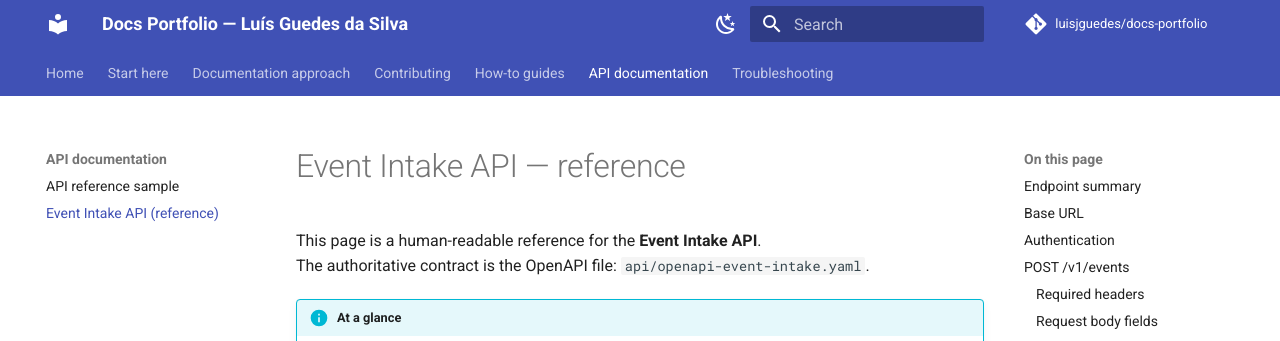
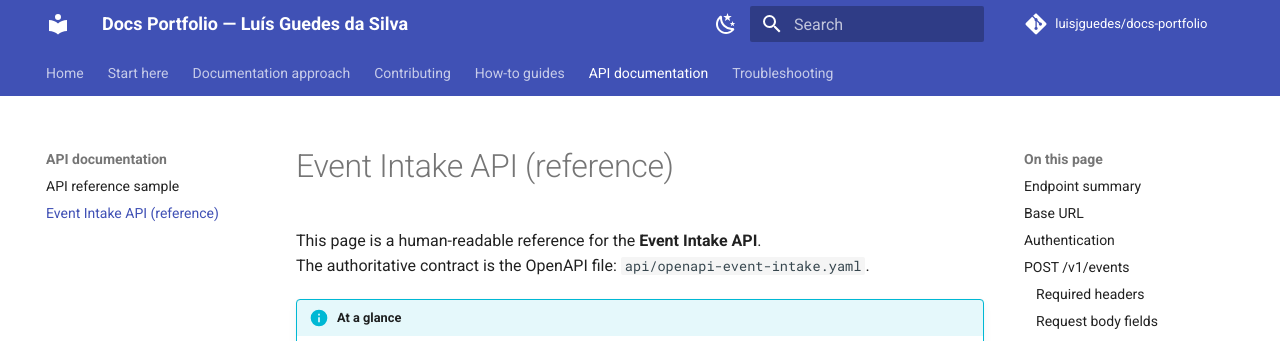
Before and after one commit to luisjguedes/docs-portfolio, an MkDocs documentation site: the page built from docs/reference/event-intake-api.md, in a window 1280 px wide and 900 px high. Shown: the top 341 px of the window. Built offline with MkDocs 1.6.1 and Material for MkDocs 9.7.7, drawn with Linux system fonts in a browser that asks for light colours; comment, search, counter and statistics services are not loaded.

```diff
--- a/docs/reference/event-intake-api.md
+++ b/docs/reference/event-intake-api.md
@@ -1,4 +1,4 @@
-# Event Intake API — reference
+# Event Intake API (reference)
 
 This page is a human-readable reference for the **Event Intake API**.
 The authoritative contract is the OpenAPI file: `api/openapi-event-intake.yaml`.
```
